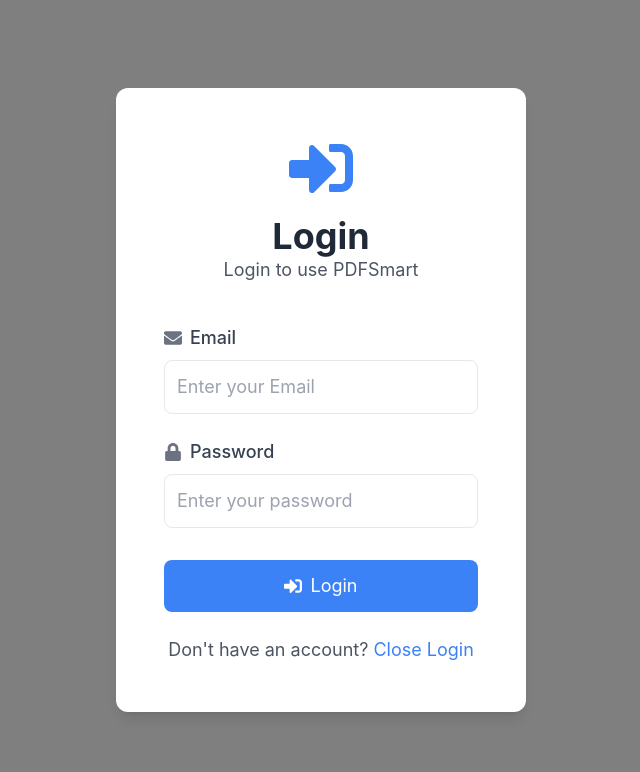
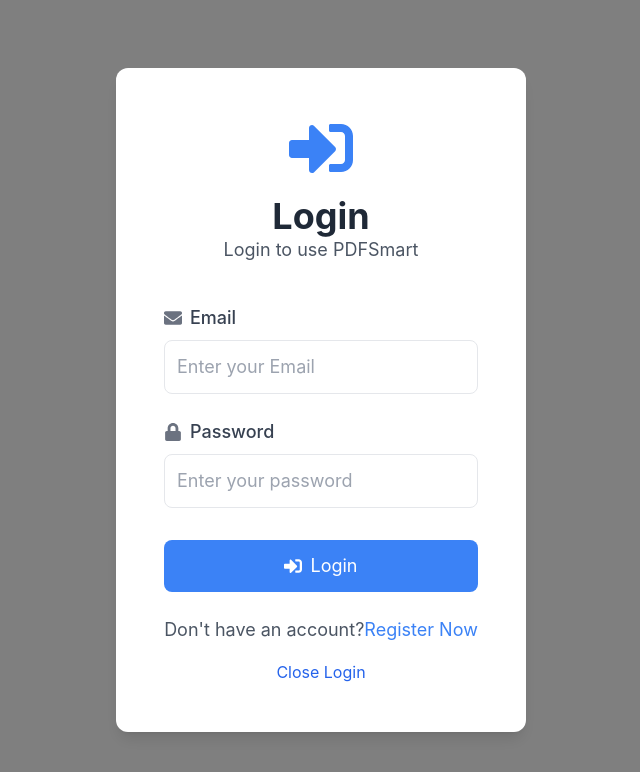
Before and after one commit to BuiTienDat04/Project_Summary_And_Translation, a React (Create React App) app in the folder Fondend-user/translate-website-client/: page /login in a window 1280 px wide. Shown: the top 772 px of the page, without its empty margins (319-959 px from the left). Built offline with nearby package versions, Linux system fonts and the light colour scheme.

Commit message:
update page navigation in nav bar

```diff
--- a/Fondend-user/translate-website-client/src/Pages/HomePage.jsx
+++ b/Fondend-user/translate-website-client/src/Pages/HomePage.jsx
@@ -10,7 +10,7 @@
 import amazonLogo from './images/amazon.png';
 import homeLogo from './images/logo.png'
 import NavFeatures from "../components/ui/navFeatures";
-import NaContact  from '../components/ui/naContact';
+import NaContact from '../components/ui/naContact';
 import { BookOpen, Lightbulb, Rocket, ShieldCheck, } from 'lucide-react'; // Import các icon từ lucide-react
 import {
     PhoneIcon,
@@ -38,10 +38,17 @@
     const handleLoginClick = () => setShowLogin(true);
     const handleRegisterClick = () => setShowRegister(true);
 
+    const handleOpenRegister = () => {
+        setShowLogin(false); // Ẩn modal đăng nhập
+        setShowRegister(true); // Hiển thị form đăng ký
+      };
+
+
     const handleRegistrationSuccess = () => {
         setIsPopupVisible(true);
         setShowRegister(false);
     };
+
 
     const handleLoginSuccess = (user) => {
         setLoggedInUser(user);
@@ -104,13 +111,18 @@
                         {/* Popups for Login and Register */}
                         {showLogin && (
                             <div className="fixed inset-0 flex items-center justify-center bg-black bg-opacity-50 z-[1000]">
-                                <LoginPage onClose={handleCloseLogin} onLoginSuccess={handleLoginSuccess} />
+                                <LoginPage onClose={handleCloseLogin}
+                                onLoginSuccess={handleLoginSuccess}
+                                onOpenRegister={handleOpenRegister} />
                             </div>
                         )}
 
                         {showRegister && (
                             <div className="fixed inset-0 flex items-center justify-center bg-black bg-opacity-50 z-[1000]">
-                                <RegisterPage onClose={handleCloseRegister} onRegistrationSuccess={handleRegistrationSuccess} />
+                                <RegisterPage
+                                    onClose={handleCloseRegister}
+                                    onRegistrationSuccess={handleRegistrationSuccess}
+                                />
                             </div>
                         )}
                     </div>
@@ -296,7 +308,7 @@
 
 
             <div ref={contactRef}> {/* Thêm ref vào đây */}
-            <NaContact />
+                <NaContact />
 
             </div>
 
--- a/Fondend-user/translate-website-client/src/Pages/LoginPage.jsx
+++ b/Fondend-user/translate-website-client/src/Pages/LoginPage.jsx
@@ -1,12 +1,24 @@
 import { useState } from "react";
 import { FaSignInAlt, FaEnvelope, FaLock } from "react-icons/fa";
 import axios from "axios"; // Import axios để gọi API
+import RegisterPage from "./RegisterPage";
 
-const LoginPage = ({ onClose, onLoginSuccess }) => {
+const LoginPage = ({ onClose, onLoginSuccess, onOpenRegister }) => {
   const [loginEmail, setLoginEmail] = useState("");
   const [loginPassword, setLoginPassword] = useState("");
   const [loginErrorMessage, setLoginErrorMessage] = useState("");
   const [loginSuccess, setLoginSuccess] = useState(false);
+  const [showLogin, setShowLogin] = useState(true);
+  const [showRegister, setShowRegister] = useState(false);
+
+  const handleOpenRegister = () => {
+    setShowLogin(false); // Ẩn modal đăng nhập
+    setShowRegister(true); // Hiển thị form đăng ký
+  };
+
+  const handleCloseRegister = () => {
+    setShowRegister(false); // Ẩn form đăng ký
+  };
 
   // Xử lý đăng nhập khi người dùng nhấn nút "Đăng nhập"
   const handleLogin = async () => {
@@ -114,8 +126,16 @@
           </button>
         </div>
 
-        <div className="mt-6 text-lg text-gray-600 text-center"> {/* Tăng kích thước text và margin top */}
-          Don't have an account? <button onClick={onClose} className="text-blue-500 hover:underline">Close Login</button>
+        <div className="mt-6 text-lg text-gray-600 text-center">
+          Don't have an account?
+          <button onClick={onOpenRegister} className="text-blue-500 hover:underline"> {/* Gọi onOpenRegister */}
+            Register Now
+          </button>
+        </div>
+        <div className="mt-4 text-center"> {/* Add a div to center the button */}
+          <button onClick={onClose} className="text-blue-600 hover:underline">
+            Close Login
+          </button>
         </div>
       </div>
     </div>
--- a/Fondend-user/translate-website-client/src/Pages/Navigation.jsx
+++ b/Fondend-user/translate-website-client/src/Pages/Navigation.jsx
@@ -2,9 +2,6 @@
 
 const Navigation = ({ loggedInUsername, onLoginClick, onRegisterClick, onLogout, onContactClick, onFeaturesClick }) => {
     const featuresRef = useRef(null); // Tạo ref trỏ đến PDFSmartFeatures
-
-
-
 
     return (
         <nav className="fixed top-0 left-0 w-full bg-white shadow-md py-3 z-50 min-h-[64px]">
@@ -14,6 +11,8 @@
 
                 {/* Menu */}
                 <div className="flex gap-6">
+                    {!loggedInUsername && ( // Chỉ render menu khi chưa đăng nhập
+                        <>
                             <a href="/" className="text-blue-600 hover:bg-blue-100 py-2 px-4 rounded-lg text-base min-w-[100px] text-center">
                                 Home
                             </a>
@@ -28,6 +27,8 @@
                                 onClick={onContactClick}>
                                 Contact
                             </button>
+                        </>
+                    )}
                 </div>
 
                 {/* Nút điều hướng */}
@@ -57,7 +58,6 @@
                 </div>
             </div>
         </nav>
-
     );
 };
 
```
Lines whose indentation alone changed are shown as unchanged.
